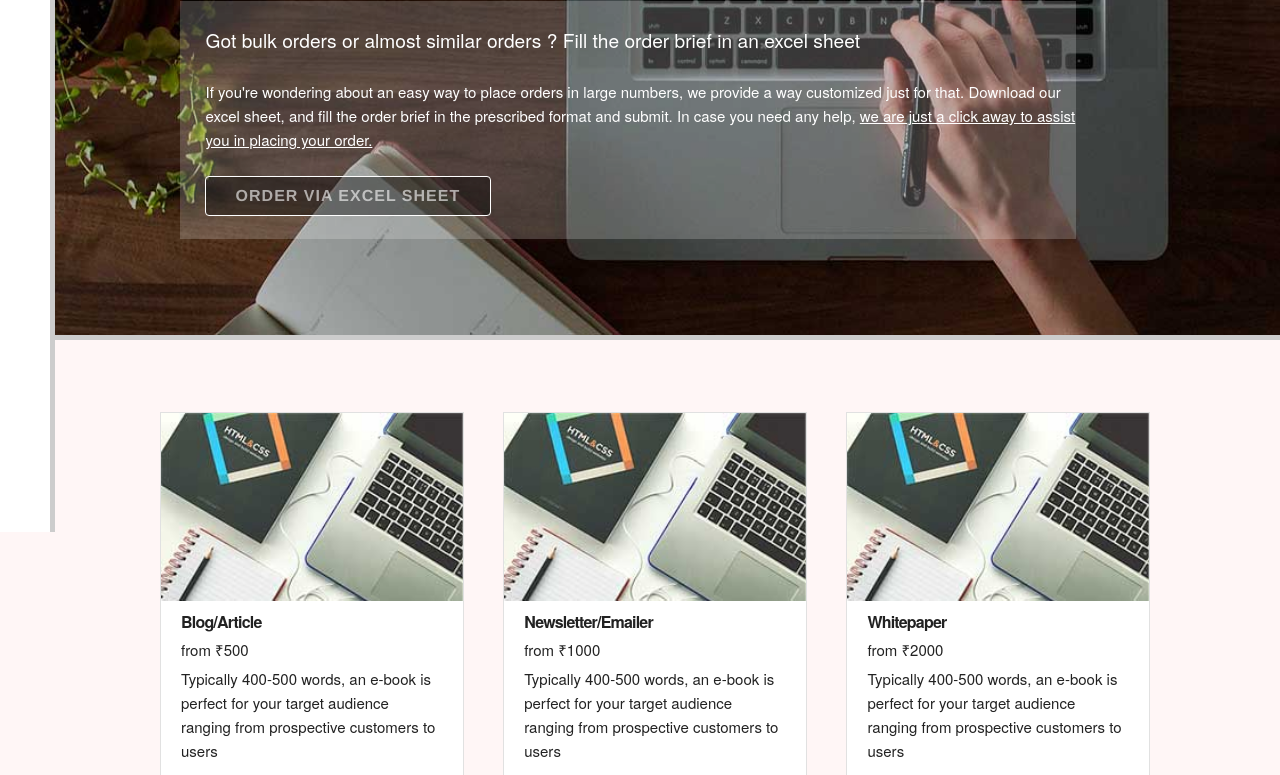
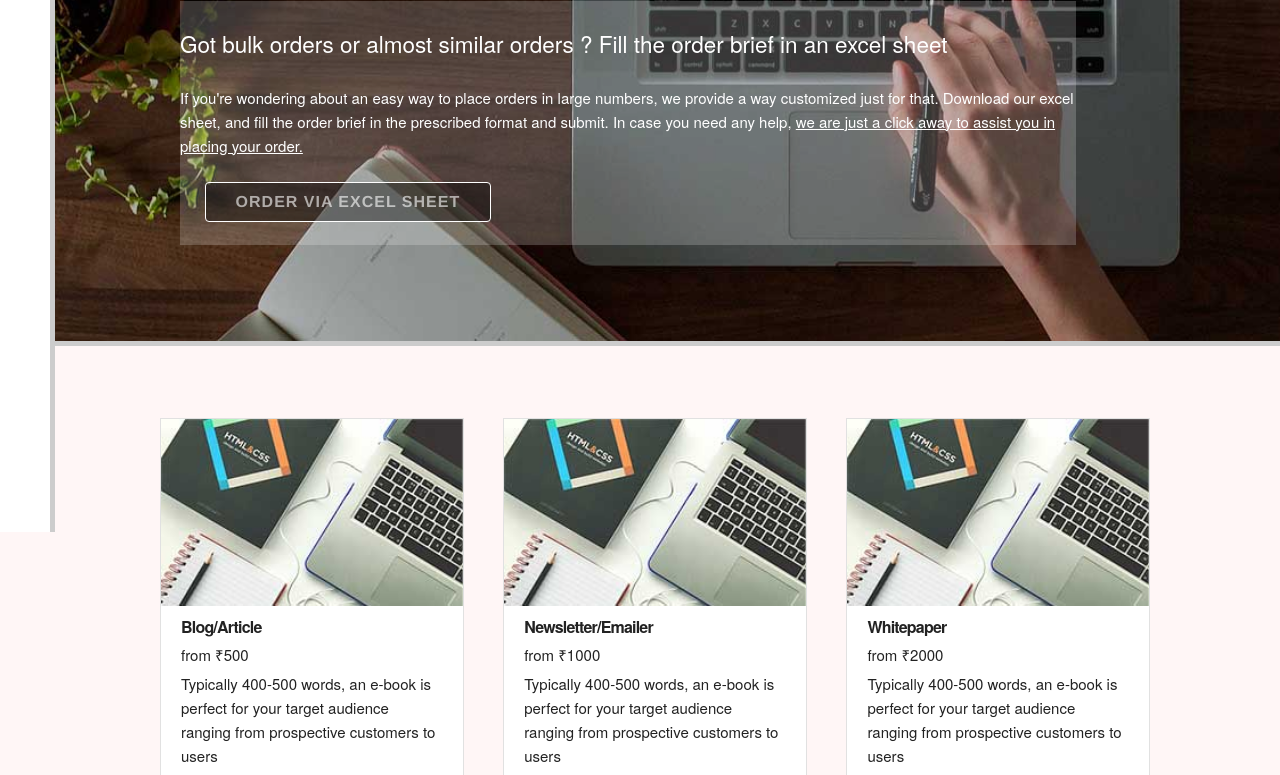
Before and after one commit to prachiSinha7/white, a plain HTML site: page index.html in a window 1280 px wide. Shown: the part 268-1043 px from the top of the page. Drawn offline with nearby package versions, Linux system fonts and the light colour scheme.

Commit message:
Add files via upload

```diff
--- a/index.html
+++ b/index.html
@@ -56,8 +56,8 @@
                                 <h2>Content&nbsp;Store</h2>
 								<div class="box-content">
 									<br>
-									<p style="font-size:1.5vw;margin-left: 2vw;"> Got bulk orders or almost similar orders ? Fill the order brief in an excel sheet</p>
-									<p style="margin-left: 2vw;"> If you're wondering about an easy way to place orders in large numbers, we provide a way customized just for that. Download our excel sheet, and fill the order brief in the prescribed format and submit. In case you need any help, <u> we are just a click away to assist you in placing your order.</u>
+									<p style="font-size:1.5em;margin-left: auto;"> Got bulk orders or almost similar orders ? Fill the order brief in an excel sheet</p>
+									<p style="margin-left: auto;"> If you're wondering about an easy way to place orders in large numbers, we provide a way customized just for that. Download our excel sheet, and fill the order brief in the prescribed format and submit. In case you need any help, <u> we are just a click away to assist you in placing your order.</u>
 									</p>
 									<button id="hero-btn" style="margin-left: 2vw;">Order via Excel Sheet</button><br><br>
                                 </div><br><br><br><br>
@@ -193,7 +193,7 @@
 </div>
     <footer class="container-fluid text-center">
 		<div class="row">
-			<div>
+			<div style="margin-left:auto;">
 
 
 				<a href="#" class="fa fa-twitter footer-fa" style="padding-left:1em;"></a>
```
